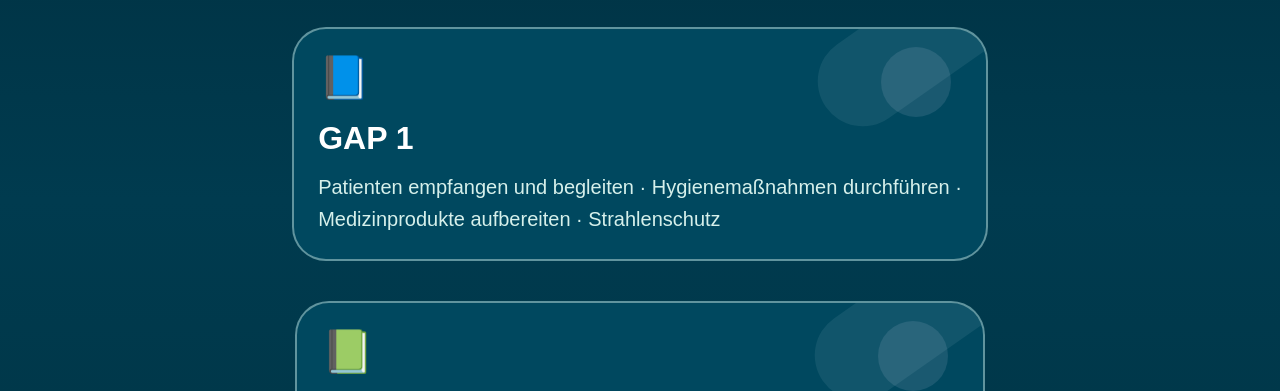
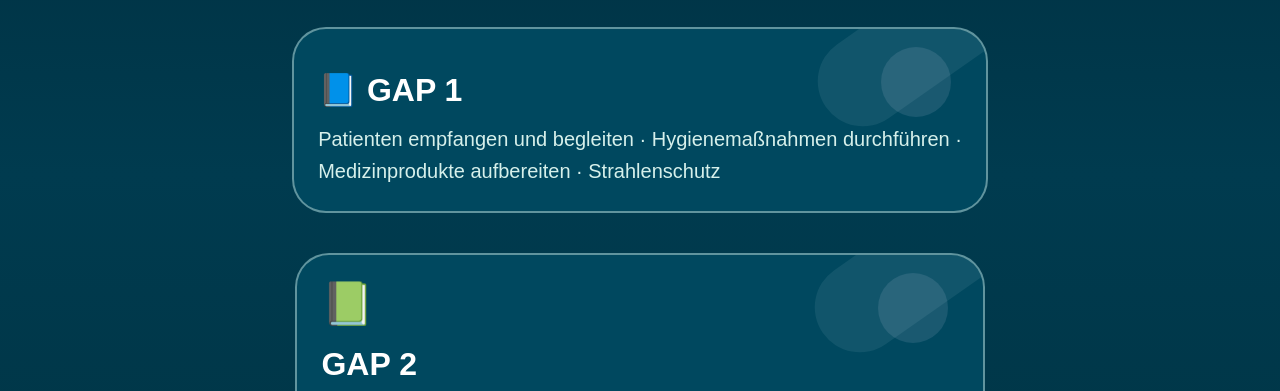
Before and after one commit to zfa-gap/Vorbereitung, a plain HTML site: page index.html in a window 1280 px wide. Shown: the part 348-739 px from the top of the page. Drawn offline with Linux system fonts and the light colour scheme.

Commit message:
Update index.html

```diff
--- a/index.html
+++ b/index.html
@@ -77,11 +77,11 @@
       >
 
         <div class="icon">
-          📘
+
         </div>
 
         <h2>
-          GAP 1
+           📘  GAP 1
         </h2>
 
         <p>
@@ -97,12 +97,12 @@
         onclick="openGap2()"
       >
 
-        <div class="icon">
-          📗
-        </div>
+
+
+
 
         <h2>
-          GAP 2
+            <div class="icon">  📗    </div>  GAP 2
         </h2>
 
         <p>
```
